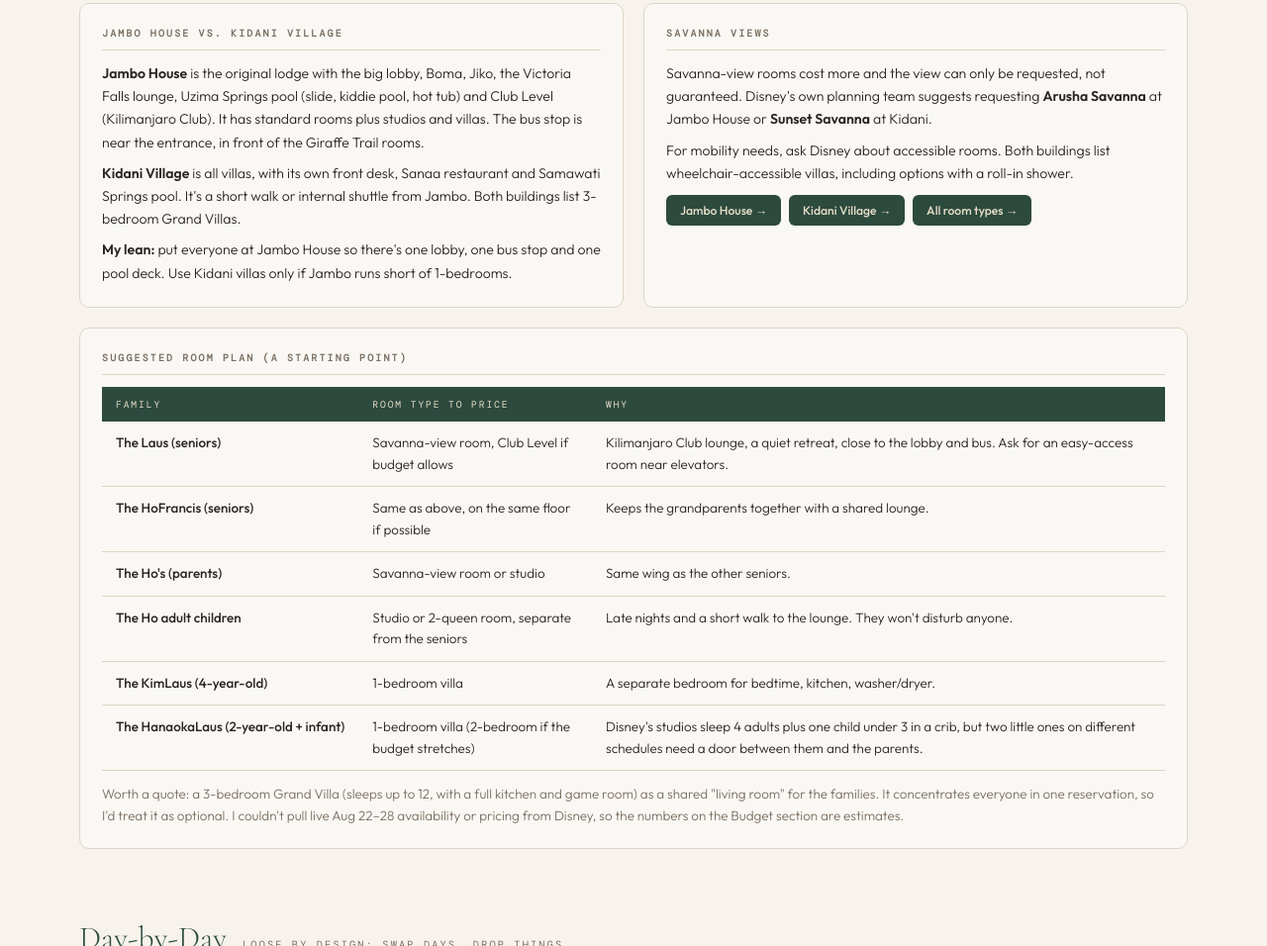
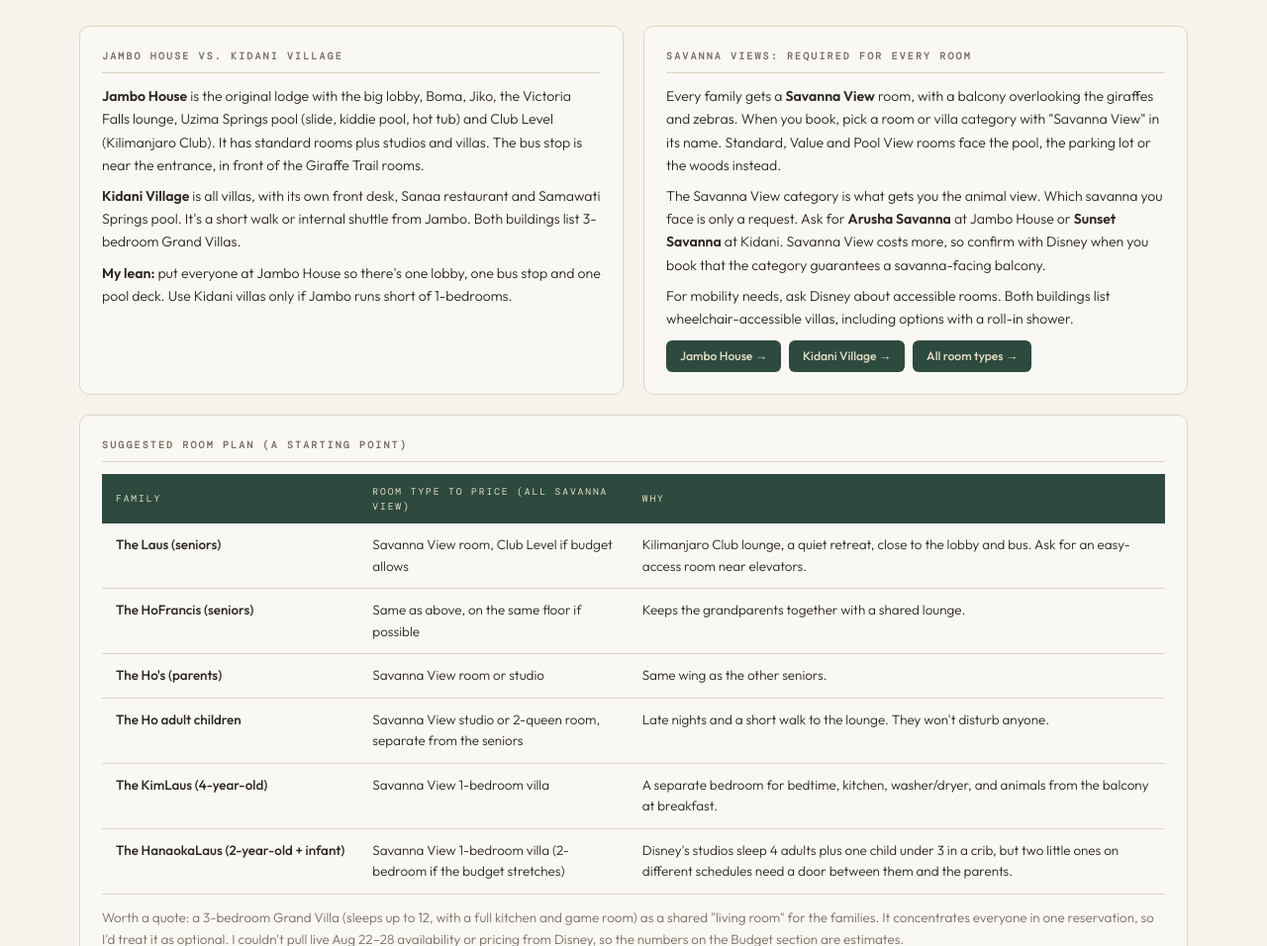
Before and after one commit to cheuklum/holau-multigenerationalvacay, a plain HTML site: page index.html in a window 1280 px wide. Shown: the part 3530-4486 px from the top of the page at 99% size. Drawn offline with nearby package versions, Linux system fonts and the light colour scheme; a web font is replaced by a local one.

Commit message:
Require Savanna View rooms for every family at Animal Kingdom Lodge
Co-Authored-By: Claude Opus 5.5 <noreply@anthropic.com>

```diff
--- a/index.html
+++ b/index.html
@@ -1744,7 +1744,7 @@
       <div class="tl-body">
         <p>Disney opened 2027 resort reservations and ticket sales back in April 2026, so your dates are bookable today. The listings I saw offered a refundable deposit with pay-later, so there's little downside to holding rooms early. Confirm the exact cancellation deadline when you book.</p>
         <ul>
-          <li>Price Jambo House Club Level (Kilimanjaro Club) for the senior couples and 1-bedroom villas for the two young families (see Where to Stay).</li>
+          <li>Every room must be a <strong>Savanna View</strong> room, so each family has a balcony overlooking the animals. Price Jambo House Club Level (Kilimanjaro Club) for the senior couples and 1-bedroom villas for the two young families, all in Savanna View categories (see Where to Stay).</li>
           <li>Compare cash rates against renting Disney Vacation Club points. Both AKL buildings are DVC resorts, and rentals can undercut cash rates, but the cancellation terms are stricter.</li>
           <li>A free Disney-authorized travel planner can juggle 6–7 rooms and watch for room offers. Disney's Chase Visa cardholders also have access to extra offers.</li>
           <li>Everyone makes a My Disney Experience account now and links up as one party.</li>
@@ -1833,8 +1833,9 @@
       <p style="margin-top:8px;"><strong>My lean:</strong> put everyone at Jambo House so there's one lobby, one bus stop and one pool deck. Use Kidani villas only if Jambo runs short of 1-bedrooms.</p>
     </div>
     <div class="info-block">
-      <h4>Savanna views</h4>
-      <p>Savanna-view rooms cost more and the view can only be requested, not guaranteed. Disney's own planning team suggests requesting <strong>Arusha Savanna</strong> at Jambo House or <strong>Sunset Savanna</strong> at Kidani.</p>
+      <h4>Savanna views: required for every room</h4>
+      <p>Every family gets a <strong>Savanna View</strong> room, with a balcony overlooking the giraffes and zebras. When you book, pick a room or villa category with "Savanna View" in its name. Standard, Value and Pool View rooms face the pool, the parking lot or the woods instead.</p>
+      <p>The Savanna View category is what gets you the animal view. Which savanna you face is only a request. Ask for <strong>Arusha Savanna</strong> at Jambo House or <strong>Sunset Savanna</strong> at Kidani. Savanna View costs more, so confirm with Disney when you book that the category guarantees a savanna-facing balcony.</p>
       <p>For mobility needs, ask Disney about accessible rooms. Both buildings list wheelchair-accessible villas, including options with a roll-in shower.</p>
       <div class="chip-row">
         <a class="btn-link" href="https://disneyworld.disney.go.com/resorts/animal-kingdom-villas-jambo" target="_blank" rel="noopener">Jambo House →</a>
@@ -1848,14 +1849,14 @@
     <h4>Suggested room plan (a starting point)</h4>
     <div class="d27-table-wrap">
       <table class="d27-table">
-        <thead><tr><th>Family</th><th>Room type to price</th><th>Why</th></tr></thead>
+        <thead><tr><th>Family</th><th>Room type to price (all Savanna View)</th><th>Why</th></tr></thead>
         <tbody>
-          <tr><td>The Laus (seniors)</td><td>Savanna-view room, Club Level if budget allows</td><td>Kilimanjaro Club lounge, a quiet retreat, close to the lobby and bus. Ask for an easy-access room near elevators.</td></tr>
+          <tr><td>The Laus (seniors)</td><td>Savanna View room, Club Level if budget allows</td><td>Kilimanjaro Club lounge, a quiet retreat, close to the lobby and bus. Ask for an easy-access room near elevators.</td></tr>
           <tr><td>The HoFrancis (seniors)</td><td>Same as above, on the same floor if possible</td><td>Keeps the grandparents together with a shared lounge.</td></tr>
-          <tr><td>The Ho's (parents)</td><td>Savanna-view room or studio</td><td>Same wing as the other seniors.</td></tr>
-          <tr><td>The Ho adult children</td><td>Studio or 2-queen room, separate from the seniors</td><td>Late nights and a short walk to the lounge. They won't disturb anyone.</td></tr>
-          <tr><td>The KimLaus (4-year-old)</td><td>1-bedroom villa</td><td>A separate bedroom for bedtime, kitchen, washer/dryer.</td></tr>
-          <tr><td>The HanaokaLaus (2-year-old + infant)</td><td>1-bedroom villa (2-bedroom if the budget stretches)</td><td>Disney's studios sleep 4 adults plus one child under 3 in a crib, but two little ones on different schedules need a door between them and the parents.</td></tr>
+          <tr><td>The Ho's (parents)</td><td>Savanna View room or studio</td><td>Same wing as the other seniors.</td></tr>
+          <tr><td>The Ho adult children</td><td>Savanna View studio or 2-queen room, separate from the seniors</td><td>Late nights and a short walk to the lounge. They won't disturb anyone.</td></tr>
+          <tr><td>The KimLaus (4-year-old)</td><td>Savanna View 1-bedroom villa</td><td>A separate bedroom for bedtime, kitchen, washer/dryer, and animals from the balcony at breakfast.</td></tr>
+          <tr><td>The HanaokaLaus (2-year-old + infant)</td><td>Savanna View 1-bedroom villa (2-bedroom if the budget stretches)</td><td>Disney's studios sleep 4 adults plus one child under 3 in a crib, but two little ones on different schedules need a door between them and the parents.</td></tr>
         </tbody>
       </table>
     </div>
@@ -2131,7 +2132,7 @@
     <div class="cost-row"><span class="label">Food, 6 days (a few table-service meals)</span><span class="amount">$8K–$11K</span></div>
     <div class="cost-row"><span class="label">Airport transport</span><span class="amount">$300–$800</span></div>
     <div class="cost-row total"><span class="label">Group total (excluding insurance and souvenirs)</span><span class="amount">≈ $46K–$70K</span></div>
-    <p style="margin-top:12px; font-size:0.82rem; color:var(--muted)">That works out to roughly $3,100–$4,700 per person across 15 people. The room range is built from Disney's listed "from" rates (studios from about $570 per night, savanna-view villas around $1,000+ per night, before tax). I couldn't pull real Aug 22–28 quotes, so get an actual quote before you commit. Ticket, flight and food figures are my estimates.</p>
+    <p style="margin-top:12px; font-size:0.82rem; color:var(--muted)">That works out to roughly $3,100–$4,700 per person across 15 people. The room range is built from Disney's listed "from" rates (studios from about $570 per night, savanna-view villas around $1,000+ per night, before tax). With every room in a Savanna View category, expect the room cost near the top of this range or above it. I couldn't pull real Aug 22–28 quotes, so get an actual quote before you commit. Ticket, flight and food figures are my estimates.</p>
   </div>
 </section>
 
```
